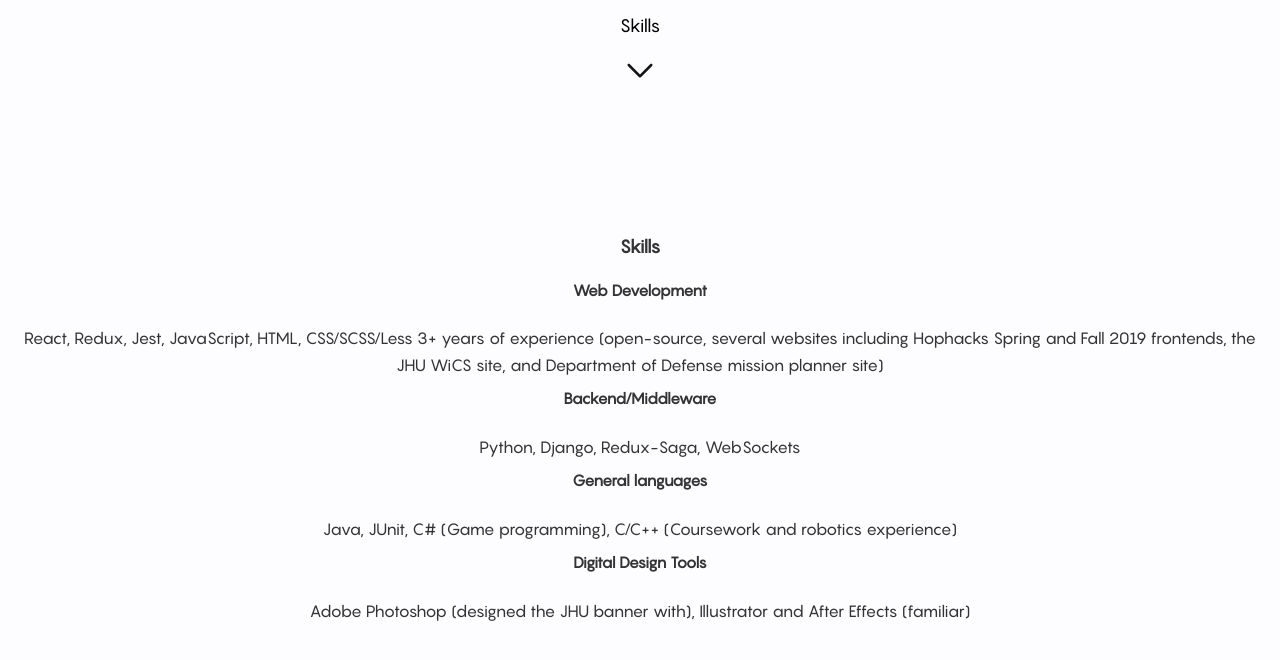
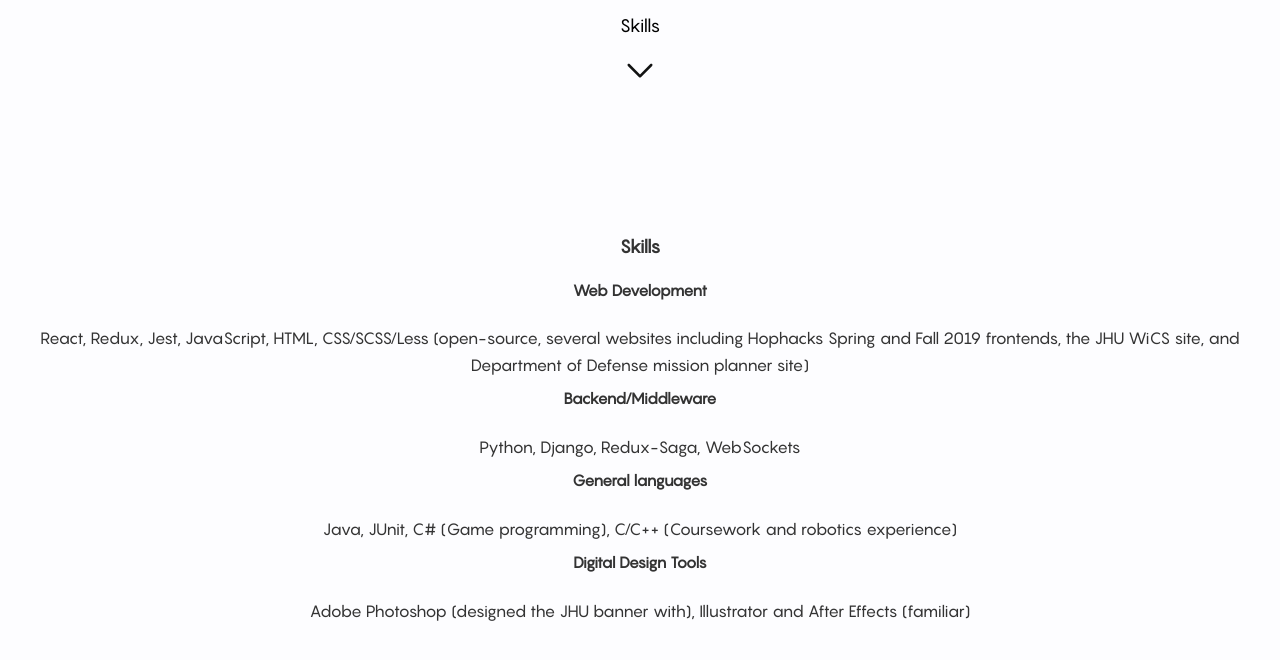
Before and after one commit to jimmyshi360/PortfolioSource, a Gatsby site: page / in a window 1280 px wide. Shown: the part 861-1521 px from the top of the page. Built offline with nearby package versions, Linux system fonts and the light colour scheme; Gatsby itself is replaced by a stand-in of ours.

Commit message:
updated skills

```diff
--- a/src/components/skills.js
+++ b/src/components/skills.js
@@ -34,7 +34,7 @@ class Skills extends React.Component{
     <ul>
 	<h5>Web Development</h5>
 		<li>
-        React, Redux, Jest, JavaScript, HTML, CSS/SCSS/Less 3+ years of experience (open-source, several websites including Hophacks Spring and Fall 2019 frontends, the JHU WiCS site, and Department of Defense mission planner site)
+        React, Redux, Jest, JavaScript, HTML, CSS/SCSS/Less (open-source, several websites including Hophacks Spring and Fall 2019 frontends, the JHU WiCS site, and Department of Defense mission planner site)
       </li>
 	   <h5>Backend/Middleware</h5>
       <li>
```
